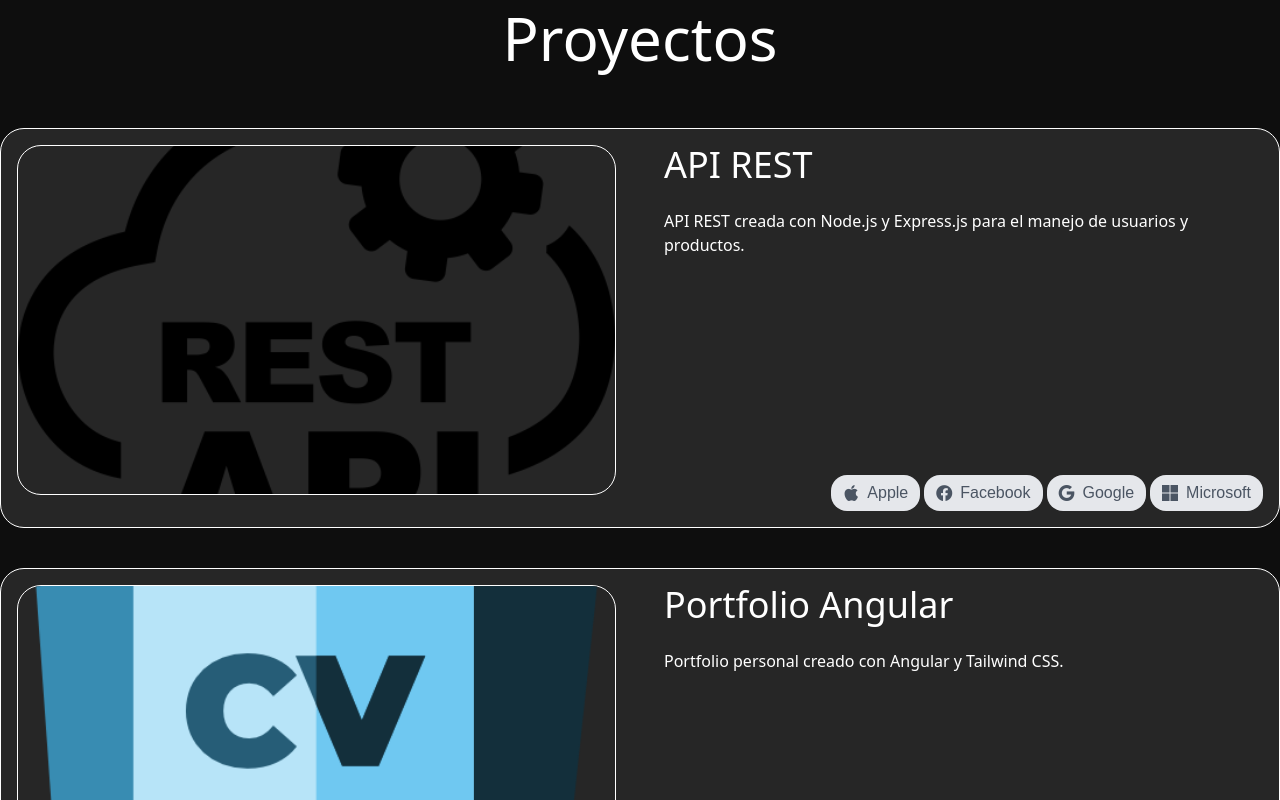
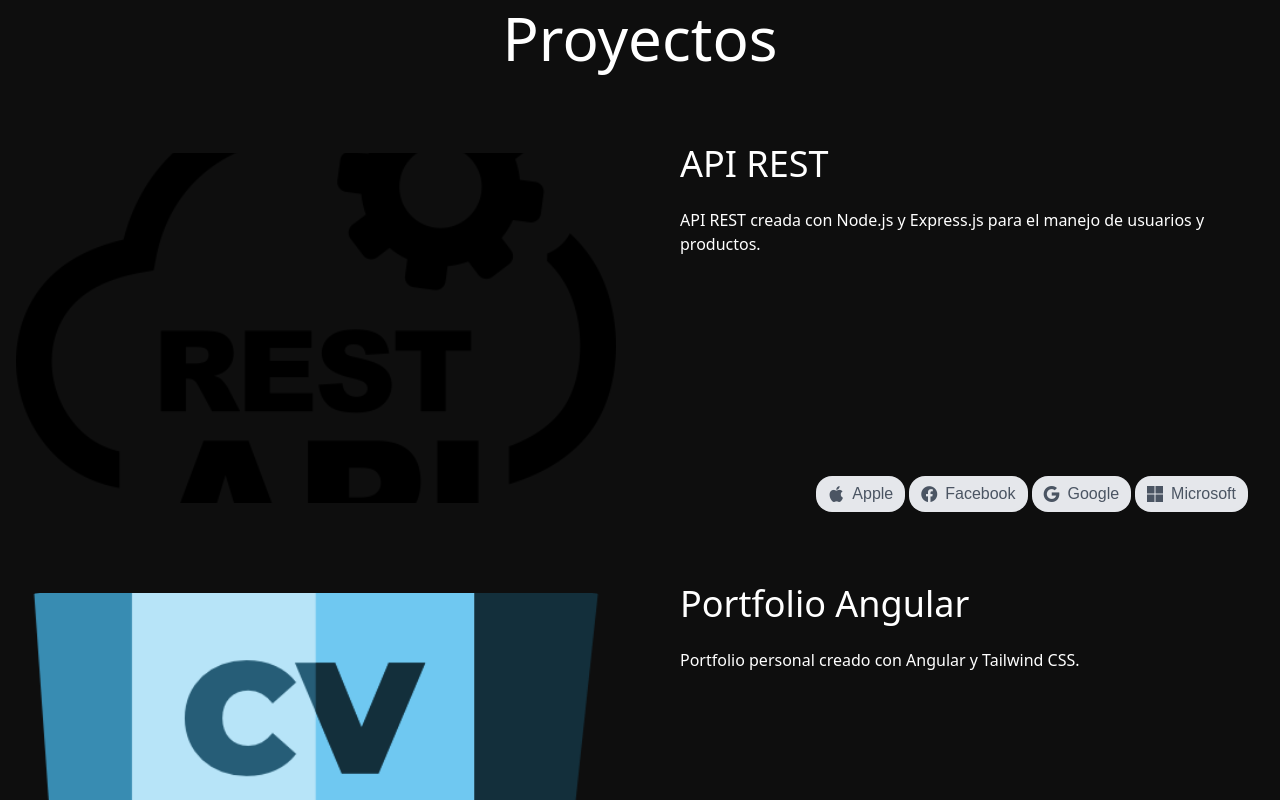
Before and after one commit to matiasaduco/portfolio, a React (Vite) app: page / in a window 1280 px wide. Shown: the part 1340-2140 px from the top of the page. Built offline with nearby package versions, Linux system fonts and the light colour scheme; a web font is replaced by a local one.

Commit message:
Agregada flecha y efecto hover en proyectos

```diff
--- a/src/app/Projects/Project.jsx
+++ b/src/app/Projects/Project.jsx
@@ -2,24 +2,23 @@ import { Chip } from 'primereact/chip'
 import classNames from 'classnames'
 
 const Project = ({ image, title, description, tecnologies }) => {
-  const base = 'flex justify-center gap-12 border-1 p-4 rounded-3xl relative'
-  const medium = 'md:h-[250px] md:bg-black'
-  const large = 'lg:h-[400px] lg:bg-white/10'
+  const base = 'flex justify-center gap-12 rounded-3xl relative group cursor-pointer'
+  const medium = 'md:h-[250px] md:bg-black md:border-1 md:hover:scale-110 md:transition md:duration-300 md:easi-in-out'
+  const large = 'lg:h-[400px] lg:bg-white/10 lg:border-0'
 
   const mdImage =
-    'md:absolute md:w-[100%] md:h-[100%] md:top-0 md:rounded-3xl md:brightness-50'
+    'md:absolute md:w-[100%] md:h-[100%] md:rounded-3xl md:brightness-50 group-hover:bg-cover'
   const lgImage =
-    'lg:w-[600px] lg:h-[350px] lg:border-1 lg:static lg:brightness-100'
-  // const content =
-  //   'before:bg-black/60 before:content-[""] before:absolute before:w-[100%] before:h-[100%] before:top-0 before:left-0 before:rounded-3xl'
+    'lg:static lg:w-[600px] lg:h-[350px] lg:brightness-100'
 
   return (
     <div className={classNames(base, medium, large)}>
       <img
         src={image}
-        className={classNames('object-cover', mdImage, lgImage)}
+        className={classNames('object-cover self-center top-0', mdImage, lgImage)}
       />
-      <span className='flex flex-col gap-6 w-[600px] z-1'>
+      <span className='flex flex-col gap-6 w-[600px] z-1 p-4 rounded-3xl'>
+        <i className='pi pi-arrow-up-right absolute top-6 right-6 p-1 scale-0 md:group-hover:scale-100 lg:group-hover:scale-150 transition duration-300 easi-in-out' />
         <h1 className='text-4xl'>{title}</h1>
         <p>{description}</p>
         <div className='flex flex-wrap gap-1 self-end mt-auto'>
```
